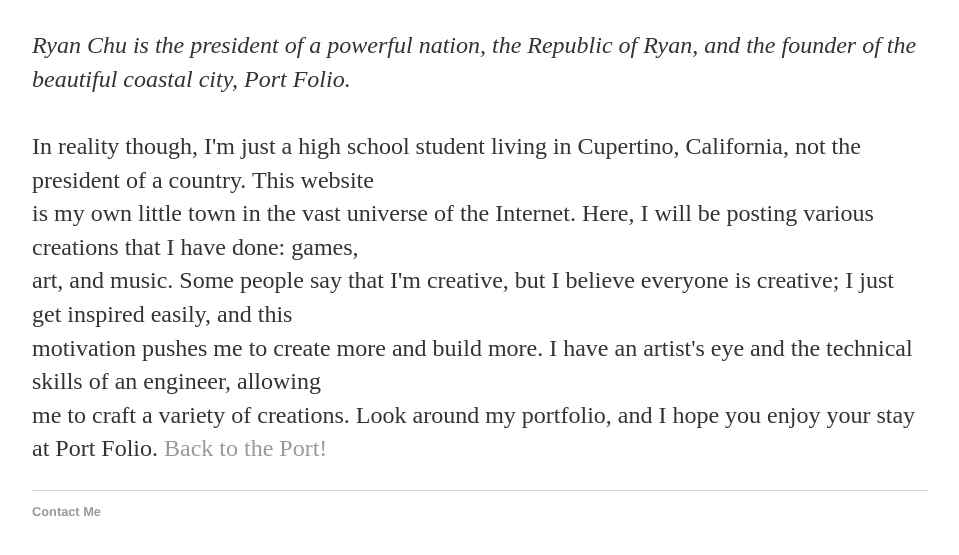
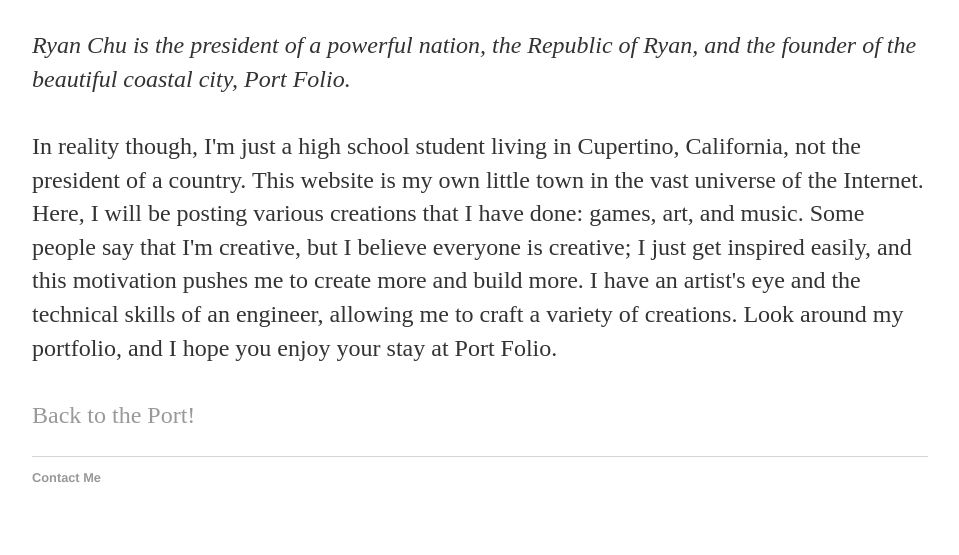
Before and after one commit to ChuRyan/about, a plain HTML site: page index.html in a window 1280 px wide. Shown: the part 171-726 px from the top of the page, without its empty margins (160-1119 px from the left). Drawn offline with Linux system fonts and the light colour scheme.

Commit message:
Update index.html

```diff
--- a/index.html
+++ b/index.html
@@ -18,13 +18,13 @@
     		<div class="blurb">
         		<h1>About Me</h1>
 				<p><em>Ryan Chu is the president of a powerful nation, the Republic of Ryan, and the founder of the beautiful coastal city, Port Folio.</em><br><br>
-				       In reality though, I'm just a high school student living in Cupertino, California, not the president of a country. This website <br>
-				       is my own little town in the vast universe of the Internet. Here, I will be posting various creations that I have done: games,<br>
-				       art, and music. Some people say that I'm creative, but I believe everyone is creative; I just get inspired easily, and this<br>
-				       motivation pushes me to create more and build more. I have an artist's eye and the technical skills of an engineer, allowing<br>
+				       In reality though, I'm just a high school student living in Cupertino, California, not the president of a country. This website
+				       is my own little town in the vast universe of the Internet. Here, I will be posting various creations that I have done: games,
+				       art, and music. Some people say that I'm creative, but I believe everyone is creative; I just get inspired easily, and this
+				       motivation pushes me to create more and build more. I have an artist's eye and the technical skills of an engineer, allowing
 				       me to craft a variety of creations. Look around my portfolio, and I hope you enjoy your stay at Port Folio.
 
-				       <a href="/">Back to the Port!</a></p>
+				       <br><br><a href="/">Back to the Port!</a></p>
     		</div><!-- /.blurb -->
 		</div><!-- /.container -->
 		<footer>
```
